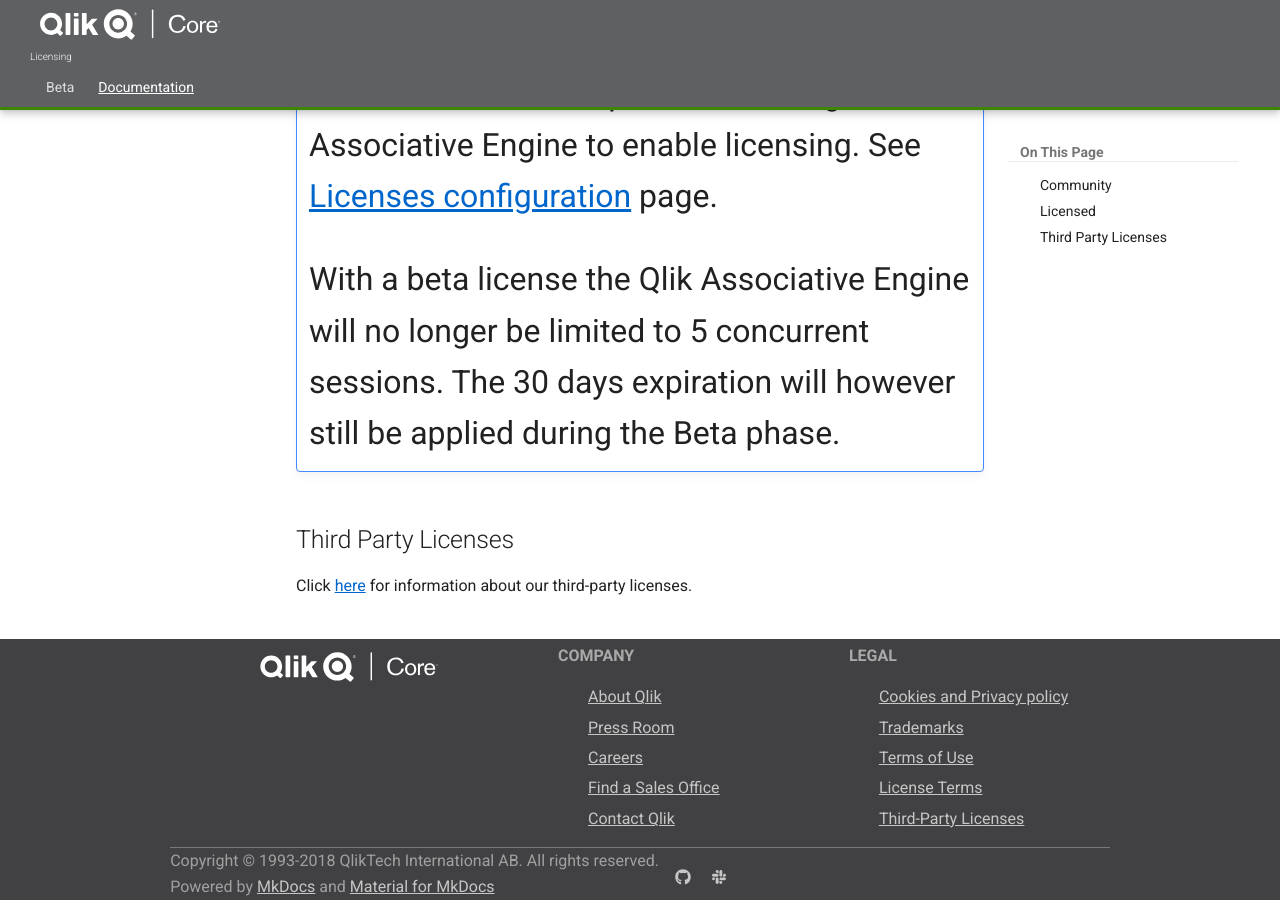
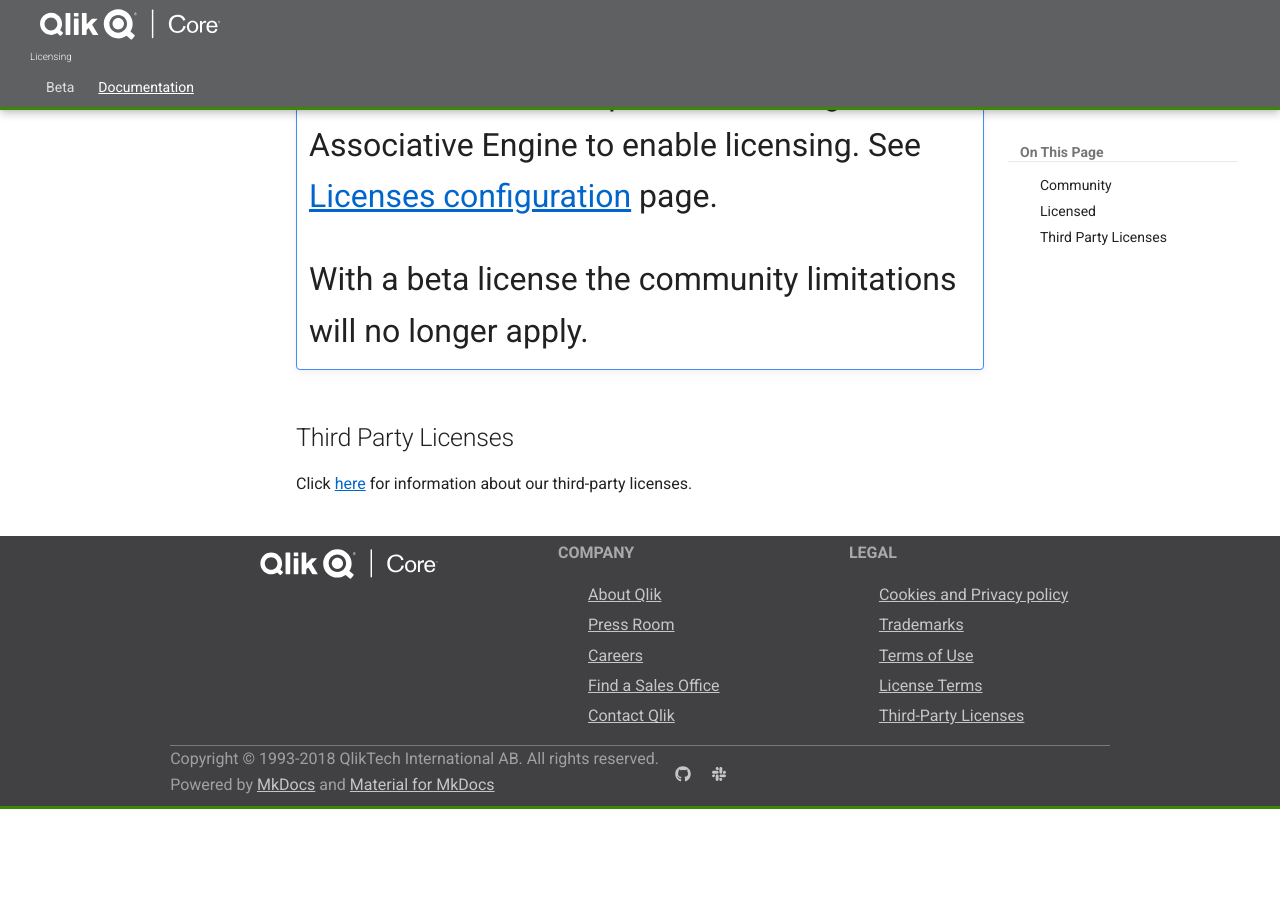
Before and after one commit to qlik-oss/core-website, an MkDocs documentation site: the page built from docs/docs/licensing.md, in a window 1280 px wide and 900 px high, scrolled down 1449 px. Built offline with MkDocs 1.6.1 and Material for MkDocs 9.7.7, drawn with Linux system fonts in a browser that asks for light colours; comment, search, counter and statistics services are not loaded; old or Windows-style settings are respelled for this version of MkDocs; after the commit the page ends 2258 px from its top, so only the background shows below that.

Commit message:
Clarified limitations text

```diff
--- a/docs/docs/licensing.md
+++ b/docs/docs/licensing.md
@@ -30,8 +30,7 @@
     You will also need to pass in a setting to Qlik Associative Engine to enable licensing.
     See [Licenses configuration](./services/licenses.md#configuration) page.
 
-    With a beta license the Qlik Associative Engine will no longer be limited to 5 concurrent
-    sessions. The 30 days expiration will however still be applied during the Beta phase.
+    With a beta license the community limitations will no longer apply.
 
 ## Third Party Licenses
 
```
